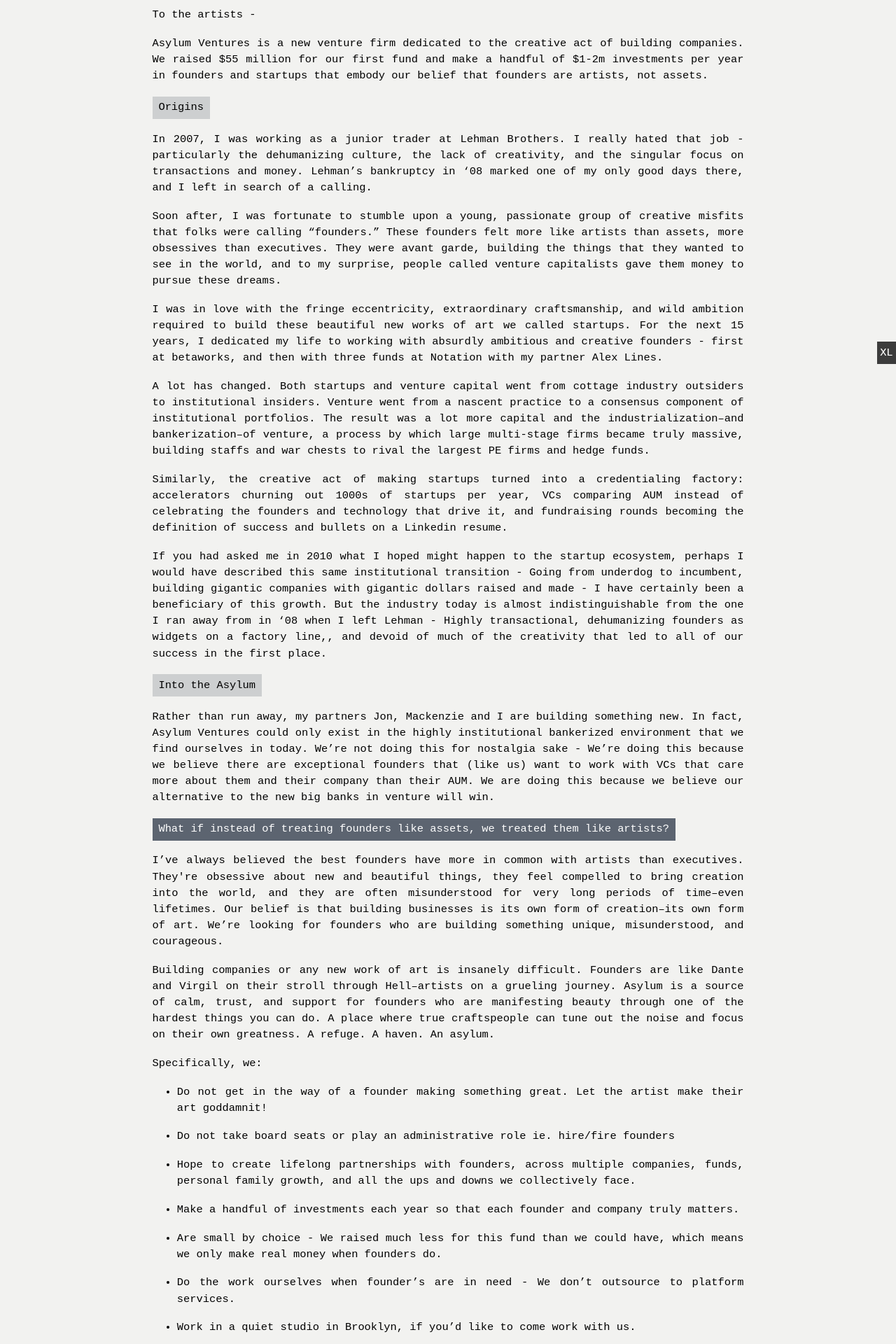
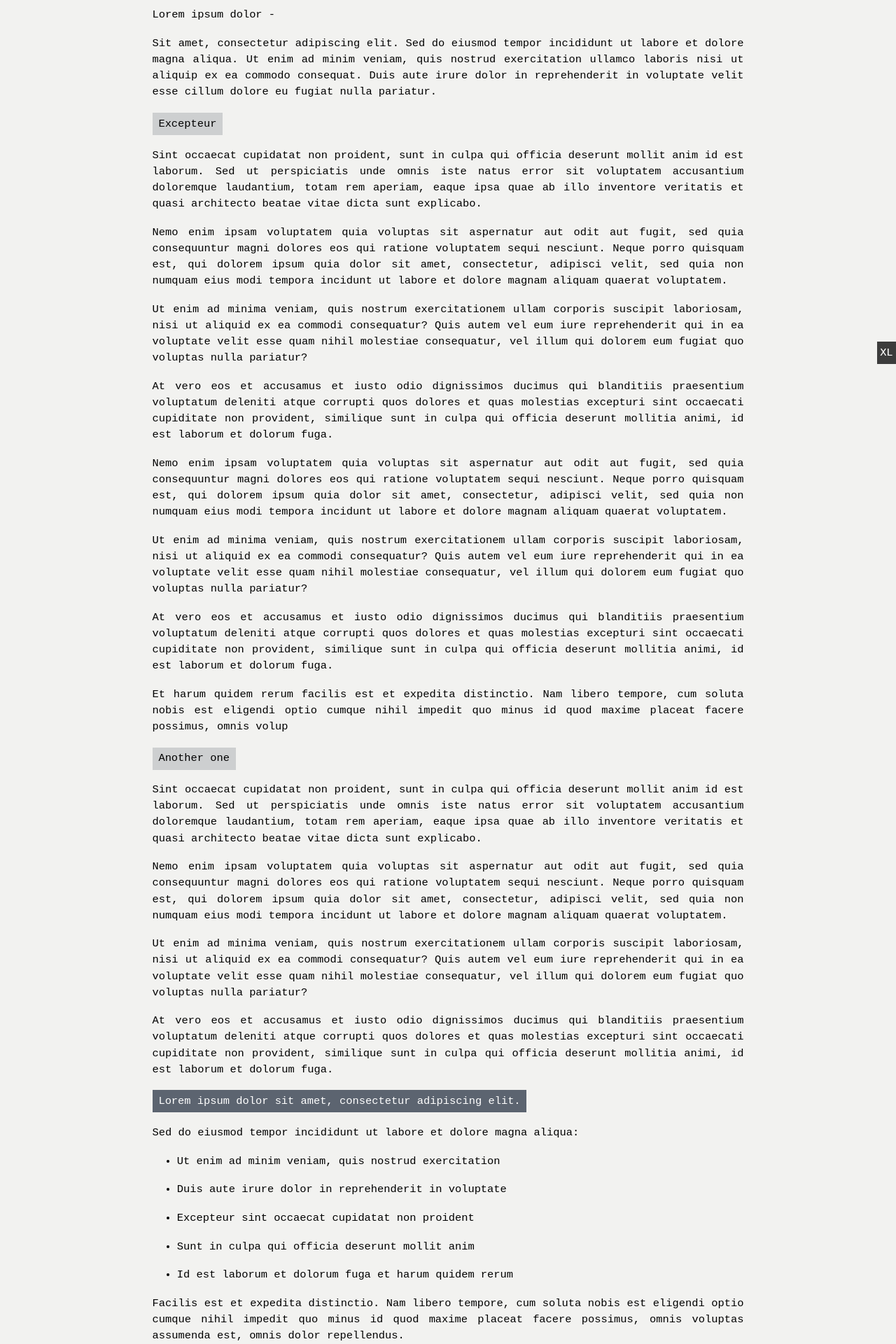
Before and after one commit to pieratt/asylumvc, a Next.js app: page / in a window 1280 px wide. Shown: the part 280-2200 px from the top of the page at 70% size. Built offline with nearby package versions, Linux system fonts and the light colour scheme; a web font is replaced by a local one.

Commit message:
replacing with lorem ipsum for now

```diff
--- a/components/MainContent.tsx
+++ b/components/MainContent.tsx
@@ -10,45 +10,34 @@
 
       <div className="grid max-w-3xl mx-auto grid-cols-1 gap-8 mb-24 text-sm text-justify">
         <div className="space-y-4">
-          <p>To the artists -</p>
-          <p>Asylum Ventures is a new venture firm dedicated to the creative act of building companies. We raised $55 million for our first fund and make a handful of $1-2m investments per year in founders and startups that embody our belief that founders are artists, not assets. </p>
-          <p className="text-sm inline-block bg-gray-700 bg-opacity-20 px-2 py-1">Origins</p>
-          <p>In 2007, I was working as a junior trader at Lehman Brothers. I really hated that job - particularly the dehumanizing culture, the lack of creativity, and the singular focus on transactions and money. Lehman’s bankruptcy in ‘08 marked one of my only good days there, and I left in search of a calling.</p>
-          <p>Soon after, I was fortunate to stumble upon a young, passionate group of creative misfits that folks were calling “founders.” These founders felt more like artists than assets, more obsessives than executives. They were avant garde, building the things that they wanted to see in the world, and to my surprise, people called venture capitalists gave them money to pursue these dreams.</p>
-          <p>I was in love with the fringe eccentricity, extraordinary craftsmanship, and wild ambition required to build these beautiful new works of art we called startups. For the next 15 years, I dedicated my life to working with absurdly ambitious and creative founders - first at betaworks, and then with three funds at Notation with my partner Alex Lines.</p>
-          <p>A lot has changed. Both startups and venture capital went from cottage industry outsiders to institutional insiders. Venture went from a nascent practice to a consensus component of institutional portfolios. The result was a lot more capital and the industrialization–and bankerization–of venture, a process by which large multi-stage firms became truly massive, building staffs and war chests to rival the largest PE firms and hedge funds. </p>
-          <p>Similarly, the creative act of making startups turned into a credentialing factory: accelerators churning out 1000s of startups per year, VCs comparing AUM instead of celebrating the founders and technology that drive it, and fundraising rounds becoming the definition of success and bullets on a Linkedin resume.</p>
-          <p>If you had asked me in 2010 what I hoped might happen to the startup ecosystem, perhaps I would have described this same institutional transition - Going from underdog to incumbent, building gigantic companies with gigantic dollars raised and made - I have certainly been a beneficiary of this growth. But the industry today is almost indistinguishable from the one I ran away from in ‘08 when I left Lehman - Highly transactional, dehumanizing founders as widgets on a factory line,, and devoid of much of the creativity that led to all of our success in the first place.</p>
-          <p className="text-sm inline-block bg-gray-700 bg-opacity-20 px-2 py-1">Into the Asylum</p>
-          <p>Rather than run away, my partners Jon, Mackenzie and I are building something new. In fact, Asylum Ventures could only exist in the highly institutional bankerized environment that we find ourselves in today. We’re not doing this for nostalgia sake - We’re doing this because we believe there are exceptional founders that (like us) want to work with VCs that care more about them and their company than their AUM. We are doing this because we believe our alternative to the new big banks in venture will win.</p>
-          <p className="text-sm inline-block bg-gray-700 bg-opacity-80 text-white px-2 py-1">What if instead of treating founders like assets, we treated them like artists?</p>
-          <p>I’ve always believed the best founders have more in common with artists than executives. They're obsessive about new and beautiful things, they feel compelled to bring creation into the world, and they are often misunderstood for very long periods of time–even lifetimes. Our belief is that building businesses is its own form of creation–its own form of art. We’re looking for founders who are building something unique, misunderstood, and courageous.</p>
-          <p>Building companies or any new work of art is insanely difficult. Founders are like Dante and Virgil on their stroll through Hell–artists on a grueling journey. Asylum is a source of calm, trust, and support for founders who are manifesting beauty through one of the hardest things you can do. A place where true craftspeople can tune out the noise and focus on their own greatness. A refuge. A haven. An asylum.</p>
-          <p>Specifically, we:</p>
-
-          <ul className="list-disc pl-8 space-y-4 mb-2">
-          <li>Do not get in the way of a founder making something great. Let the artist make their art goddamnit!</li>
-          <li>Do not take board seats or play an administrative role ie. hire/fire founders</li>
-          <li>Hope to create lifelong partnerships with founders, across multiple companies, funds, personal family growth, and all the ups and downs we collectively face.</li>
-          <li>Make a handful of investments each year so that each founder and company truly matters.</li>
-          <li>Are small by choice - We raised much less for this fund than we could have, which means we only make real money when founders do.</li>
-          <li>Do the work ourselves when founder’s are in need - We don’t outsource to platform services.</li>
-          <li>Work in a quiet studio in Brooklyn, if you’d like to come work with us.</li>
-          <li>Respect founders as the heroic figures they are.</li>
-</ul>
-
-          <p className="text-sm inline-block bg-gray-700 bg-opacity-80 text-white px-2 py-1">In other words, we’re not a big bank and never will be.</p>
-          <p>Asylum Ventures is ultimately a love letter to founders…</p>
+          <p>Lorem ipsum dolor -</p>
+          <p>Sit amet, consectetur adipiscing elit. Sed do eiusmod tempor incididunt ut labore et dolore magna aliqua. Ut enim ad minim veniam, quis nostrud exercitation ullamco laboris nisi ut aliquip ex ea commodo consequat. Duis aute irure dolor in reprehenderit in voluptate velit esse cillum dolore eu fugiat nulla pariatur.</p>
+          <p className="text-sm inline-block bg-gray-700 bg-opacity-20 px-2 py-1">Excepteur</p>
+          <p>Sint occaecat cupidatat non proident, sunt in culpa qui officia deserunt mollit anim id est laborum. Sed ut perspiciatis unde omnis iste natus error sit voluptatem accusantium doloremque laudantium, totam rem aperiam, eaque ipsa quae ab illo inventore veritatis et quasi architecto beatae vitae dicta sunt explicabo.</p>
+          <p>Nemo enim ipsam voluptatem quia voluptas sit aspernatur aut odit aut fugit, sed quia consequuntur magni dolores eos qui ratione voluptatem sequi nesciunt. Neque porro quisquam est, qui dolorem ipsum quia dolor sit amet, consectetur, adipisci velit, sed quia non numquam eius modi tempora incidunt ut labore et dolore magnam aliquam quaerat voluptatem.</p>
+          <p>Ut enim ad minima veniam, quis nostrum exercitationem ullam corporis suscipit laboriosam, nisi ut aliquid ex ea commodi consequatur? Quis autem vel eum iure reprehenderit qui in ea voluptate velit esse quam nihil molestiae consequatur, vel illum qui dolorem eum fugiat quo voluptas nulla pariatur?</p>
+          <p>At vero eos et accusamus et iusto odio dignissimos ducimus qui blanditiis praesentium voluptatum deleniti atque corrupti quos dolores et quas molestias excepturi sint occaecati cupiditate non provident, similique sunt in culpa qui officia deserunt mollitia animi, id est laborum et dolorum fuga.</p>
+          <p>Nemo enim ipsam voluptatem quia voluptas sit aspernatur aut odit aut fugit, sed quia consequuntur magni dolores eos qui ratione voluptatem sequi nesciunt. Neque porro quisquam est, qui dolorem ipsum quia dolor sit amet, consectetur, adipisci velit, sed quia non numquam eius modi tempora incidunt ut labore et dolore magnam aliquam quaerat voluptatem.</p>
+          <p>Ut enim ad minima veniam, quis nostrum exercitationem ullam corporis suscipit laboriosam, nisi ut aliquid ex ea commodi consequatur? Quis autem vel eum iure reprehenderit qui in ea voluptate velit esse quam nihil molestiae consequatur, vel illum qui dolorem eum fugiat quo voluptas nulla pariatur?</p>
+          <p>At vero eos et accusamus et iusto odio dignissimos ducimus qui blanditiis praesentium voluptatum deleniti atque corrupti quos dolores et quas molestias excepturi sint occaecati cupiditate non provident, similique sunt in culpa qui officia deserunt mollitia animi, id est laborum et dolorum fuga.</p>
+          <p>Et harum quidem rerum facilis est et expedita distinctio. Nam libero tempore, cum soluta nobis est eligendi optio cumque nihil impedit quo minus id quod maxime placeat facere possimus, omnis volup</p>
+          <p className="text-sm inline-block bg-gray-700 bg-opacity-20 px-2 py-1">Another one</p>
+          <p>Sint occaecat cupidatat non proident, sunt in culpa qui officia deserunt mollit anim id est laborum. Sed ut perspiciatis unde omnis iste natus error sit voluptatem accusantium doloremque laudantium, totam rem aperiam, eaque ipsa quae ab illo inventore veritatis et quasi architecto beatae vitae dicta sunt explicabo.</p>
+          <p>Nemo enim ipsam voluptatem quia voluptas sit aspernatur aut odit aut fugit, sed quia consequuntur magni dolores eos qui ratione voluptatem sequi nesciunt. Neque porro quisquam est, qui dolorem ipsum quia dolor sit amet, consectetur, adipisci velit, sed quia non numquam eius modi tempora incidunt ut labore et dolore magnam aliquam quaerat voluptatem.</p>
+          <p>Ut enim ad minima veniam, quis nostrum exercitationem ullam corporis suscipit laboriosam, nisi ut aliquid ex ea commodi consequatur? Quis autem vel eum iure reprehenderit qui in ea voluptate velit esse quam nihil molestiae consequatur, vel illum qui dolorem eum fugiat quo voluptas nulla pariatur?</p>
+          <p>At vero eos et accusamus et iusto odio dignissimos ducimus qui blanditiis praesentium voluptatum deleniti atque corrupti quos dolores et quas molestias excepturi sint occaecati cupiditate non provident, similique sunt in culpa qui officia deserunt mollitia animi, id est laborum et dolorum fuga.</p>
+   <p className="text-sm inline-block bg-gray-700 bg-opacity-80 text-white px-2 py-1">Lorem ipsum dolor sit amet, consectetur adipiscing elit.</p>
+          <p>Sed do eiusmod tempor incididunt ut labore et dolore magna aliqua:</p>
 <ul className="list-disc pl-8 space-y-4 mb-8">
-          <li>More beauty and craft, less factory line</li>
-          <li>More weird and rebellious, less safe and derivative</li>
-          <li>More really hard inspired work, less status games</li>
-          <li>More risk, less fees and salary</li>
-          <li>More authentic expression of self, less patagonia vest</li>
+          <li>Ut enim ad minim veniam, quis nostrud exercitation</li>
+          <li>Duis aute irure dolor in reprehenderit in voluptate</li>
+          <li>Excepteur sint occaecat cupidatat non proident</li>
+          <li>Sunt in culpa qui officia deserunt mollit anim</li>
+          <li>Id est laborum et dolorum fuga et harum quidem rerum</li>
           </ul>
-          <p>The largest companies in the world are iconic because of their devotion to these ideas. We believe the best founders of this next cycle will look more like artists than buttoned up business execs, and the VCs that serve them will feel more like a peer, patron or fan than a transactional banker.</p>
-          <p>If this sounds appealing to you, please <span className="cursor-pointer underline" onClick={() => handlePageChange('contact')}>reach out</span>. We welcome founders we partner with or folks in between things to come work out of our studio in Brooklyn.</p>
-          <p>And if you would like to join a small team dedicated to the art of venture rather than the business of banking, <span className="cursor-pointer underline" onClick={() => handlePageChange('contact')}>contact us here</span>.</p>
+          <p>Facilis est et expedita distinctio. Nam libero tempore, cum soluta nobis est eligendi optio cumque nihil impedit quo minus id quod maxime placeat facere possimus, omnis voluptas assumenda est, omnis dolor repellendus.</p>
+          <p>Temporibus autem quibusdam et aut officiis debitis aut rerum necessitatibus saepe eveniet ut et voluptates repudiandae sint et molestiae non recusandae. Itaque earum rerum hic tenetur a sapiente delectus, ut aut reiciendis voluptatibus maiores alias consequatur aut perferendis doloribus asperiores repellat.</p>
+          <p>Nemo enim ipsam voluptatem quia voluptas sit aspernatur aut odit aut fugit, sed quia consequuntur magni dolores eos qui ratione voluptatem sequi nesciunt. Neque porro quisquam est, qui <span className="cursor-pointer underline" onClick={() => handlePageChange('contact')}>dolorem ipsum</span> quia dolor sit amet, consectetur, adipisci velit, sed quia non numquam eius modi tempora incidunt ut labore et dolore magnam aliquam quaerat voluptatem.</p>
           <p></p>
 
           </div>
```
Also changed, not shown: components/MainContent_legacy.tsx (added, +61 -0 lines).
